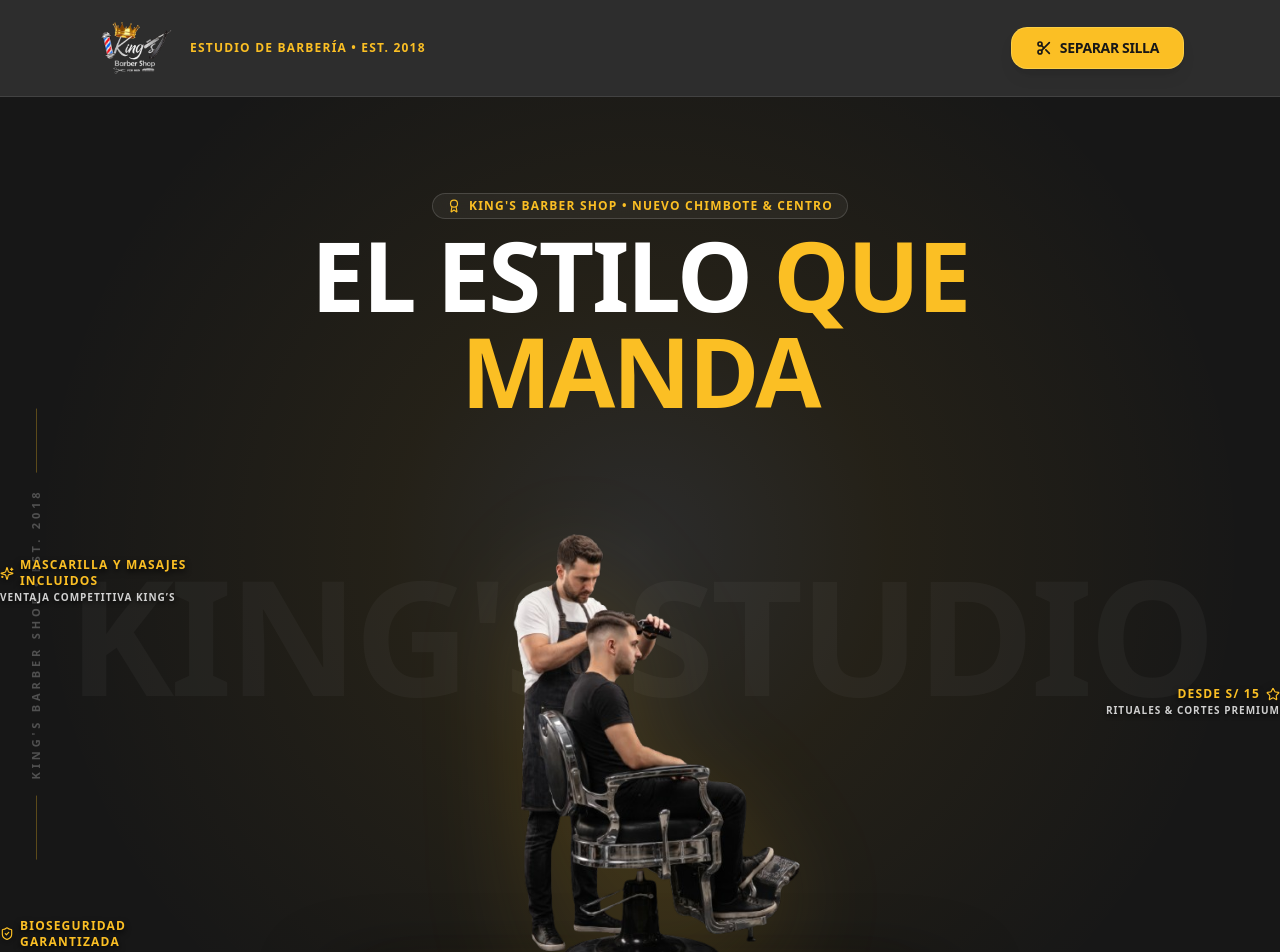
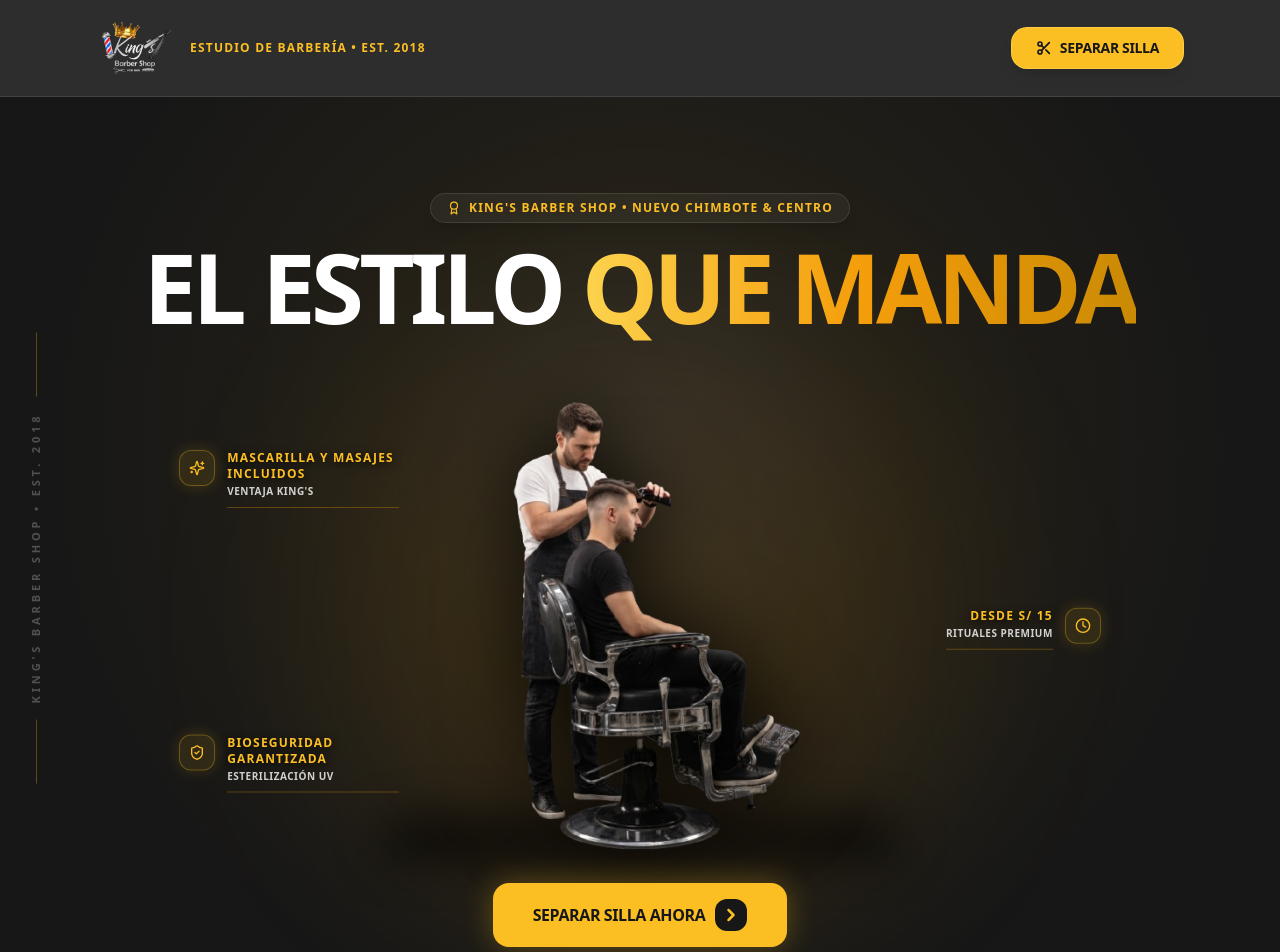
Before and after one commit to barnuevocirilokevinangel-droid/King-s-Barber-Shop, a React (Vite) app: page / in a window 1280 px wide. Shown: the top 952 px of the page. Built offline with nearby package versions, Linux system fonts and the light colour scheme.

Commit message:
UI: Restaurar marca de agua y corregir tipografía del título

```diff
--- a/src/App.jsx
+++ b/src/App.jsx
@@ -388,23 +388,24 @@ function PublicBookingView({ onNewBooking, onOpenAdmin }) {
 
       <main className="flex-1">
         {/* ====================================================================
-            1. NUEVO HERO SECTION (Fotográfico, Compacto e Inmersivo en Gris Carbón)
+            1. HERO CINEMATOGRÁFICO - PÓSTER PREMIUM KING'S BARBER SHOP
         ==================================================================== */}
-        <section className="relative bg-neutral-900 text-white w-full min-h-[85vh] flex flex-col justify-center items-center pt-24 pb-8 overflow-hidden">
-          {/* Luz suave de estudio fotográfico (Key Light & Rim Light) */}
+        <section className="relative min-h-screen w-full flex flex-col justify-start items-center pt-24 pb-8 overflow-hidden bg-neutral-900 text-white">
+          {/* Luz suave de estudio fotográfico */}
           <div
             className="pointer-events-none absolute inset-0"
             style={{
               background:
-                'radial-gradient(circle at 50% 42%, rgba(255, 255, 255, 0.09) 0%, rgba(251, 191, 36, 0.06) 28%, rgba(23, 23, 23, 0) 68%)'
+                'radial-gradient(circle at 50% 38%, rgba(255, 255, 255, 0.08) 0%, rgba(251, 191, 36, 0.05) 30%, rgba(23, 23, 23, 0) 70%)'
             }}
           />
 
           {/* Texto gigante de fondo ("KING'S STUDIO") */}
-          <div className="text-[5rem] md:text-[10rem] font-black tracking-tight whitespace-nowrap overflow-hidden absolute inset-0 flex items-center justify-center opacity-[0.03] pointer-events-none select-none">
+          <div className="absolute top-[20%] left-0 w-full text-center text-[5rem] md:text-[12rem] font-black text-white/5 opacity-30 select-none pointer-events-none -z-10 tracking-tighter whitespace-nowrap overflow-hidden">
             KING&apos;S STUDIO
           </div>
 
+          {/* Ribete vertical lateral para desktop */}
           <div className="hidden xl:flex pointer-events-none select-none absolute left-7 top-1/2 -translate-y-1/2 flex-col items-center gap-4 opacity-30">
             <div className="w-px h-16 bg-amber-400" />
             <span
@@ -416,124 +417,136 @@ function PublicBookingView({ onNewBooking, onOpenAdmin }) {
             <div className="w-px h-16 bg-amber-400" />
           </div>
 
-          <div className="relative max-w-7xl mx-auto px-4 sm:px-6 flex flex-col items-center justify-center my-auto w-full">
           {/* Etiqueta Superior de Estudio */}
           <motion.div
-              initial={{ opacity: 0, y: 12 }}
+            initial={{ opacity: 0, y: -12 }}
             animate={{ opacity: 1, y: 0 }}
-              transition={{ duration: 0.5 }}
-              className="z-20 inline-flex items-center gap-2 px-3.5 py-1 rounded-full bg-white/5 border border-white/15 backdrop-blur-md text-amber-400 text-[11px] sm:text-xs font-extrabold uppercase tracking-widest mb-1.5 sm:mb-2"
+            transition={{ duration: 0.6 }}
+            className="z-20 inline-flex items-center gap-2 px-4 py-1.5 rounded-full bg-white/5 border border-white/10 backdrop-blur-md text-amber-400 text-[11px] sm:text-xs font-extrabold uppercase tracking-widest shadow-lg"
           >
             <Award className="w-3.5 h-3.5 text-amber-400" />
             <span>KING&apos;S BARBER SHOP • NUEVO CHIMBOTE &amp; CENTRO</span>
           </motion.div>
 
-            {/* COMPOSICIÓN CON SUPERPOSICIÓN DE CAPAS (Z-INDEX):
-                Capa 1 (z-0): Título gigante "EL ESTILO QUE MANDA"
-                Capa 2 (z-10): Imagen Real Silla y Barbero (/silla.png) (Massive Container)
-                Capa 3 (z-20): 3 Textos flotantes orbitando hacia los costados */}
-            <div className="relative w-full flex flex-col items-center pt-0">
-              {/* CAPA 1: TÍTULO GIGANTE DETRÁS DE LA SILLA */}
+          {/* 2. TÍTULO PRINCIPAL MODERNO Y AGRESIVO */}
           <motion.h1
-                initial={{ opacity: 0, y: 20, scale: 0.96 }}
-                animate={{ opacity: 1, y: 0, scale: 1 }}
+            initial={{ opacity: 0, y: 20 }}
+            animate={{ opacity: 1, y: 0 }}
+            transition={{ duration: 0.8, ease: 'easeOut' }}
+            className="text-5xl md:text-7xl lg:text-8xl font-black text-center leading-[0.9] z-20 mt-4 relative uppercase tracking-tighter"
+          >
+            <span className="text-white">EL ESTILO </span>
+            <span className="text-transparent bg-clip-text bg-gradient-to-r from-amber-300 via-amber-500 to-yellow-600">
+              QUE MANDA
+            </span>
+          </motion.h1>
+
+          {/* 3 & 4. CONTENEDOR CENTRAL: BACKLIGHT GLOW + IMAGEN REY + ETIQUETAS HUD */}
+          <div className="relative isolate w-full max-w-6xl mx-auto flex-1 flex justify-center items-center mt-3 sm:mt-4">
+            {/* 1. ILUMINACIÓN TRASERA (BACKLIGHT GLOW AJUSTADO) */}
+            <div className="absolute top-1/2 left-1/2 -translate-x-1/2 -translate-y-1/2 w-[300px] md:w-[600px] h-[300px] md:h-[600px] bg-amber-500/10 blur-[100px] rounded-full pointer-events-none -z-10" />
+
+            {/* Sombra de piso de estudio */}
+            <div className="pointer-events-none absolute bottom-4 left-1/2 -translate-x-1/2 w-64 sm:w-96 md:w-[32rem] h-8 bg-black/90 rounded-full blur-xl z-0" />
+
+            {/* 4. LA IMAGEN CENTRAL REY */}
+            <motion.img
+              initial={{ opacity: 0, scale: 0.95 }}
+              animate={{ opacity: 1, scale: 1 }}
               transition={{ duration: 0.85, ease: [0.16, 1, 0.3, 1] }}
-                className="relative z-0 text-center font-black tracking-tight uppercase text-5xl md:text-7xl lg:text-8xl leading-none md:leading-[0.85] text-white select-none max-w-4xl"
-              >
-                EL ESTILO{' '}
-                <span className="block text-amber-400 sm:inline">QUE MANDA</span>
-              </motion.h1>
-
-              {/* CONTENEDOR MASSIVE (SEPARADO DEL H1 Y EXPANDIDO HACIA LOS COSTADOS) */}
-              <div className="relative w-full max-w-[95%] md:max-w-3xl lg:max-w-5xl mx-auto mt-8 md:mt-16 flex justify-center">
-                {/* Sombra de piso de estudio y resplandor sutil */}
-                <div className="pointer-events-none absolute -bottom-6 left-1/2 -translate-x-1/2 w-64 sm:w-96 md:w-[32rem] lg:w-[38rem] h-8 sm:h-10 bg-black/85 rounded-full blur-2xl z-0" />
-                <div className="pointer-events-none absolute -bottom-3 left-1/2 -translate-x-1/2 w-56 sm:w-80 md:w-[26rem] lg:w-[32rem] h-6 sm:h-8 bg-amber-500/15 rounded-full blur-xl z-0" />
-
-                <img
               src="/silla.png"
-                  alt="King's Barber"
-                  className="w-full h-auto max-h-[55vh] md:max-h-[65vh] object-contain z-10 drop-shadow-[0_20px_50px_rgba(251,191,36,0.15)] pointer-events-none"
+              alt="King's Barber Shop"
+              className="w-auto h-[50vh] md:h-[65vh] max-h-[700px] object-contain drop-shadow-[0_0_40px_rgba(0,0,0,0.8)] z-10 pointer-events-none"
             />
 
-                {/* Etiqueta 1: Mascarilla (Separada hacia la izquierda) */}
+            {/* 3. ETIQUETAS PREMIUM CON ICONOS Y LÍNEAS (ESTILO HUD) */}
+            {/* Etiqueta Izquierda (Mascarilla) */}
             <motion.div
-                  animate={{ y: [0, -6, 0] }}
-                  transition={{ duration: 3.6, repeat: Infinity, ease: 'easeInOut' }}
-                  className="absolute top-[10%] left-0 md:top-[15%] md:-left-16 lg:-left-32 z-20 w-[130px] md:w-[200px] text-left pointer-events-none select-none"
-                >
-                  <div className="flex items-center gap-1 sm:gap-1.5">
-                    <Sparkles className="w-3 h-3 sm:w-3.5 sm:h-3.5 text-amber-400 shrink-0 drop-shadow-[0_2px_4px_rgba(0,0,0,0.9)]" />
-                    <span className="text-[10px] md:text-xs font-black uppercase tracking-widest text-amber-400 drop-shadow-[0_3px_3px_rgba(0,0,0,0.9)] leading-tight">
+              initial={{ opacity: 0, x: -30 }}
+              animate={{ opacity: 1, x: 0, y: [0, -5, 0] }}
+              transition={{
+                x: { duration: 0.8, delay: 0.2 },
+                y: { duration: 4, repeat: Infinity, ease: 'easeInOut' }
+              }}
+              className="absolute top-[20%] left-4 md:left-[5%] lg:left-[10%] flex items-start gap-3 z-20 pointer-events-none select-none max-w-[170px] sm:max-w-[220px]"
+            >
+              <div className="w-8 h-8 sm:w-9 sm:h-9 rounded-xl bg-amber-400/10 border border-amber-400/30 flex items-center justify-center shrink-0 shadow-[0_0_15px_rgba(251,191,36,0.18)]">
+                <Sparkles className="w-4 h-4 text-amber-400" />
+              </div>
+              <div className="border-b border-amber-500/30 pb-2">
+                <p className="text-[10px] md:text-xs font-black uppercase tracking-widest text-amber-400 drop-shadow-[0_2px_4px_rgba(0,0,0,0.9)] leading-tight">
                   Mascarilla y masajes incluidos
-                    </span>
-                  </div>
-                  <p className="text-[8px] md:text-[10px] text-white/80 font-bold uppercase tracking-widest drop-shadow-[0_2px_2px_rgba(0,0,0,0.9)] mt-0.5 leading-tight">
-                    Ventaja Competitiva King’s
-                  </p>
+                </p>
+                <p className="text-[8px] md:text-[10px] text-white/80 uppercase font-semibold tracking-wider mt-0.5">
+                  Ventaja King&apos;s
+                </p>
+              </div>
             </motion.div>
 
-                {/* Etiqueta 2: Precio (S/ 15) (Separada hacia la derecha) */}
+            {/* Etiqueta Derecha (Precio) */}
             <motion.div
-                  animate={{ y: [0, -6, 0] }}
-                  transition={{ duration: 4.1, repeat: Infinity, ease: 'easeInOut', delay: 0.7 }}
-                  className="absolute top-[45%] right-0 md:top-[40%] md:-right-16 lg:-right-32 -translate-y-1/2 z-20 w-[110px] md:w-[180px] text-right pointer-events-none select-none"
-                >
-                  <div className="flex items-center justify-end gap-1 sm:gap-1.5">
-                    <span className="text-[10px] md:text-xs font-black uppercase tracking-widest text-amber-400 drop-shadow-[0_3px_3px_rgba(0,0,0,0.9)] leading-tight">
+              initial={{ opacity: 0, x: 30 }}
+              animate={{ opacity: 1, x: 0, y: [0, -5, 0] }}
+              transition={{
+                x: { duration: 0.8, delay: 0.3 },
+                y: { duration: 4.3, repeat: Infinity, ease: 'easeInOut', delay: 0.5 }
+              }}
+              className="absolute top-[50%] right-4 md:right-[5%] lg:right-[10%] flex items-start gap-3 text-right flex-row-reverse z-20 pointer-events-none select-none max-w-[160px] sm:max-w-[210px]"
+            >
+              <div className="w-8 h-8 sm:w-9 sm:h-9 rounded-xl bg-amber-400/10 border border-amber-400/30 flex items-center justify-center shrink-0 shadow-[0_0_15px_rgba(251,191,36,0.18)]">
+                <Clock className="w-4 h-4 text-amber-400" />
+              </div>
+              <div className="border-b border-amber-500/30 pb-2">
+                <p className="text-[10px] md:text-xs font-black uppercase tracking-widest text-amber-400 drop-shadow-[0_2px_4px_rgba(0,0,0,0.9)] leading-tight">
                   Desde S/ 15
-                    </span>
-                    <Star className="w-3 h-3 sm:w-3.5 sm:h-3.5 text-amber-400 shrink-0 drop-shadow-[0_2px_4px_rgba(0,0,0,0.9)]" />
-                  </div>
-                  <p className="text-[8px] md:text-[10px] text-white/80 font-bold uppercase tracking-widest drop-shadow-[0_2px_2px_rgba(0,0,0,0.9)] mt-0.5 leading-tight">
-                    Rituales &amp; Cortes Premium
-                  </p>
+                </p>
+                <p className="text-[8px] md:text-[10px] text-white/80 uppercase font-semibold tracking-wider mt-0.5">
+                  Rituales Premium
+                </p>
+              </div>
             </motion.div>
 
-                {/* Etiqueta 3: Bioseguridad (Base hacia la izquierda) */}
+            {/* Etiqueta Abajo (Bioseguridad) */}
             <motion.div
-                  animate={{ y: [0, -6, 0] }}
-                  transition={{ duration: 4.5, repeat: Infinity, ease: 'easeInOut', delay: 1.3 }}
-                  className="absolute bottom-0 left-0 md:bottom-[5%] md:-left-16 lg:-left-32 z-20 w-[130px] md:w-[200px] text-left pointer-events-none select-none"
-                >
-                  <div className="flex items-center gap-1 sm:gap-1.5">
-                    <ShieldCheck className="w-3 h-3 sm:w-3.5 sm:h-3.5 text-amber-400 shrink-0 drop-shadow-[0_2px_4px_rgba(0,0,0,0.9)]" />
-                    <span className="text-[10px] md:text-xs font-black uppercase tracking-widest text-amber-400 drop-shadow-[0_3px_3px_rgba(0,0,0,0.9)] leading-tight">
+              initial={{ opacity: 0, x: -30 }}
+              animate={{ opacity: 1, x: 0, y: [0, -5, 0] }}
+              transition={{
+                x: { duration: 0.8, delay: 0.4 },
+                y: { duration: 4.6, repeat: Infinity, ease: 'easeInOut', delay: 1 }
+              }}
+              className="absolute bottom-[15%] left-4 md:left-[5%] lg:left-[10%] flex items-start gap-3 z-20 pointer-events-none select-none max-w-[170px] sm:max-w-[220px]"
+            >
+              <div className="w-8 h-8 sm:w-9 sm:h-9 rounded-xl bg-amber-400/10 border border-amber-400/30 flex items-center justify-center shrink-0 shadow-[0_0_15px_rgba(251,191,36,0.18)]">
+                <ShieldCheck className="w-4 h-4 text-amber-400" />
+              </div>
+              <div className="border-b border-amber-500/30 pb-2">
+                <p className="text-[10px] md:text-xs font-black uppercase tracking-widest text-amber-400 drop-shadow-[0_2px_4px_rgba(0,0,0,0.9)] leading-tight">
                   Bioseguridad Garantizada
-                    </span>
-                  </div>
-                  <p className="text-[8px] md:text-[10px] text-white/80 font-bold uppercase tracking-widest drop-shadow-[0_2px_2px_rgba(0,0,0,0.9)] mt-0.5 leading-tight">
-                    Esterilización UV &amp; Navaja Nueva
-                  </p>
+                </p>
+                <p className="text-[8px] md:text-[10px] text-white/80 uppercase font-semibold tracking-wider mt-0.5">
+                  Esterilización UV
+                </p>
+              </div>
             </motion.div>
           </div>
 
-              {/* Subtítulo y CTA inmediatamente visibles debajo de la silla */}
-              <motion.p
-                initial={{ opacity: 0, y: 15 }}
-                animate={{ opacity: 1, y: 0 }}
-                transition={{ duration: 0.6, delay: 0.3, ease: 'easeOut' }}
-                className="mt-2 sm:mt-3 text-xs sm:text-sm md:text-base text-neutral-300 max-w-lg text-center font-medium leading-relaxed px-4"
-              >
-                Elige tu sede en Nuevo Chimbote o Chimbote Centro y separa tu silla al instante sin hacer colas.
-              </motion.p>
-
+          {/* 5. BOTÓN RADIANTE Y MICROCOPY */}
+          <div className="z-20 flex flex-col items-center mt-3 px-4">
             <motion.button
               type="button"
               onClick={scrollToFunnel}
-                initial={{ opacity: 0, y: 15 }}
-                animate={{ opacity: 1, y: 0 }}
-                transition={{ duration: 0.6, delay: 0.4, ease: 'easeOut' }}
               whileHover={{ scale: 1.05 }}
               whileTap={{ scale: 0.97 }}
-                className="mt-3 sm:mt-4 cursor-pointer group px-8 sm:px-10 py-3 sm:py-3.5 rounded-2xl bg-amber-400 hover:bg-amber-300 text-neutral-900 font-black text-xs sm:text-sm md:text-base uppercase tracking-tight shadow-[0_15px_35px_rgba(251,191,36,0.28)] transition-all flex items-center gap-2.5"
+              className="cursor-pointer group px-8 sm:px-10 py-3.5 sm:py-4 rounded-2xl bg-amber-400 hover:bg-amber-300 text-neutral-900 font-black text-xs sm:text-sm md:text-base uppercase tracking-tight shadow-[0_0_30px_rgba(251,191,36,0.3)] hover:shadow-[0_0_50px_rgba(251,191,36,0.5)] transition-all flex items-center gap-2.5"
             >
               <span>Separar Silla Ahora</span>
               <div className="w-7 h-7 sm:w-8 sm:h-8 rounded-xl bg-neutral-900 text-amber-400 flex items-center justify-center group-hover:translate-x-1 transition-transform">
                 <ChevronRight className="w-4 h-4 sm:w-5 sm:h-5 stroke-[3]" />
               </div>
             </motion.button>
-            </div>
+            <p className="mt-2 text-[11px] sm:text-xs text-neutral-400 max-w-md text-center font-medium">
+              Elige tu sede en Nuevo Chimbote o Chimbote Centro y separa tu silla al instante.
+            </p>
           </div>
         </section>
 
```
Also changed, not shown: 1 other file (tests, documents, lock files or other folders). Lines whose indentation alone changed are shown as unchanged.
